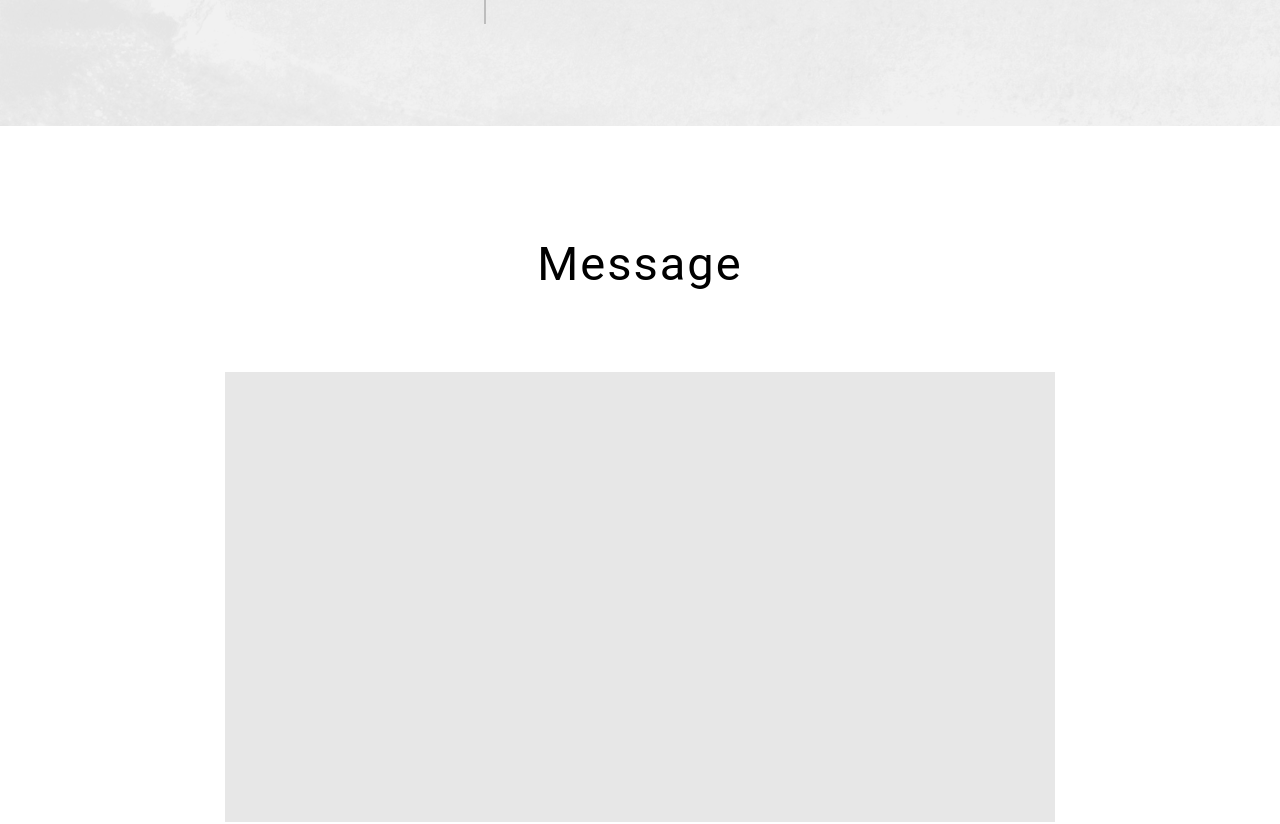
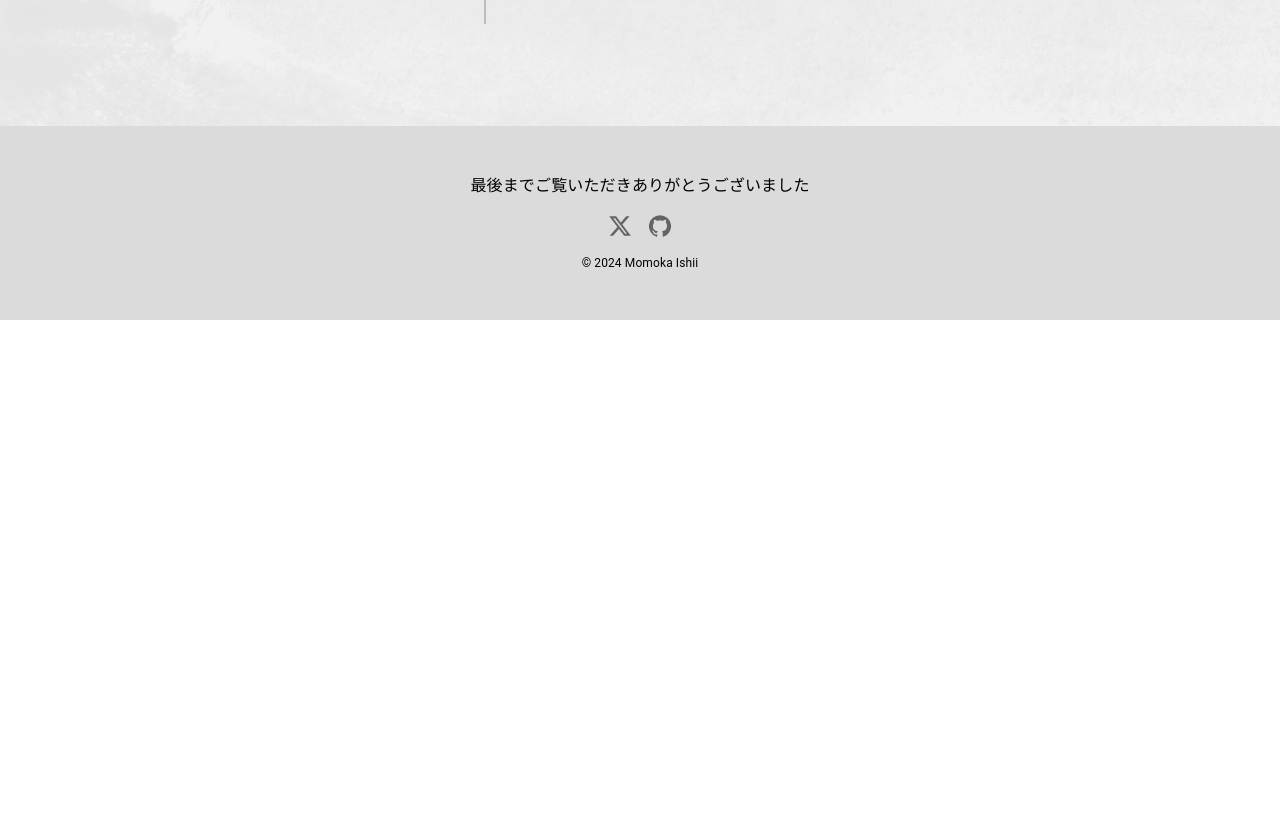
Before and after one commit to momo-41/portfolio-site, a Next.js app: page / in a window 1280 px wide. Shown: the part 4480-5304 px from the top of the page. After the commit the page ends 4800 px from the top, so only its background shows below. Built offline with nearby package versions, Linux system fonts and the light colour scheme.

Commit message:
message-viewのコメントアウト

```diff
--- a/app/components/message-view.tsx
+++ b/app/components/message-view.tsx
@@ -1,28 +1,28 @@
-"use client";
-import { Box, Typography } from "@mui/material";
+// "use client";
+// import { Box, Typography } from "@mui/material";
 
-const MessageView = () => {
-  return (
-    <Box
-      display={"flex"}
-      justifyContent={"center"}
-      alignItems={"center"}
-      flexDirection={"column"}
-      height={{ xs: "85vh", md: "100vh" }}
-      px={{ xs: 6, md: 25 }}
-      pb={{ xs: 6, md: 0 }} //md:0を指定しないとxs:6がPC画面でも効いてしまう
-      bgcolor={"#FFFFFF"}
-    >
-      <Typography
-        pb={{ xs: 8, md: 9 }}
-        fontSize={{ xs: 26, md: 47 }}
-        letterSpacing={2}
-      >
-        Message
-      </Typography>
-      <Box width={{ xs: 300, md: 830 }} height={450} bgcolor={"#E7E7E7"}></Box>
-    </Box>
-  );
-};
+// const MessageView = () => {
+//   return (
+//     <Box
+//       display={"flex"}
+//       justifyContent={"center"}
+//       alignItems={"center"}
+//       flexDirection={"column"}
+//       height={{ xs: "85vh", md: "100vh" }}
+//       px={{ xs: 6, md: 25 }}
+//       pb={{ xs: 6, md: 0 }} //md:0を指定しないとxs:6がPC画面でも効いてしまう
+//       bgcolor={"#FFFFFF"}
+//     >
+//       <Typography
+//         pb={{ xs: 8, md: 9 }}
+//         fontSize={{ xs: 26, md: 47 }}
+//         letterSpacing={2}
+//       >
+//         Message
+//       </Typography>
+//       <Box width={{ xs: 300, md: 830 }} height={450} bgcolor={"#E7E7E7"}></Box>
+//     </Box>
+//   );
+// };
 
-export default MessageView;
+// export default MessageView;
--- a/app/page.tsx
+++ b/app/page.tsx
@@ -3,7 +3,7 @@ import AboutMeView from "./components/about-me-view";
 import SkillsView from "./components/skills-view";
 import WorksView from "./components/works-view";
 import ProfileView from "./components/profile-view";
-import MessageView from "./components/message-view";
+// import MessageView from "./components/message-view";
 import { Box } from "@mui/material";
 
 const page = () => {
@@ -21,7 +21,7 @@ const page = () => {
       <SkillsView />
       <WorksView />
       <ProfileView />
-      <MessageView />
+      {/* <MessageView /> */}
     </Box>
   );
 };
```
